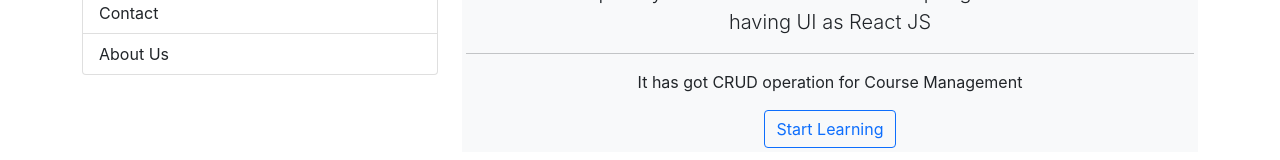
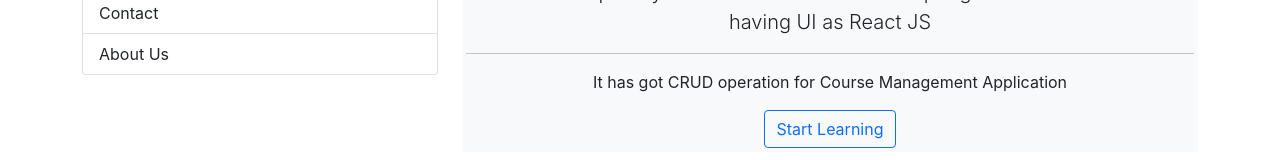
Before and after one commit to sumanshwetank/React-SpringRest-AWS-Devops, a React (Create React App) app in the folder springbootpractice/frontend/: page / in a window 1280 px wide. Shown: the part 261-421 px from the top of the page. Built offline with nearby package versions, Linux system fonts and the light colour scheme; the HTML template or start-up script is replaced by a standard one.

Commit message:
Update Home.js

```diff
--- a/springbootpractice/frontend/src/components/Home.js
+++ b/springbootpractice/frontend/src/components/Home.js
@@ -11,7 +11,7 @@ const Home = () => {
             <h1 className="display-6" style={{fontWeight:"bold",color:"brown"}}>Learning React JS with SpringBoot as Backend</h1>
             <p className="lead">This is developed by Shwetank Suman to learn Spring Boot Rest Web Service having UI as React JS</p>
             <hr className="my-3" />
-            <p>It has got CRUD operation for Course Management</p>
+            <p>It has got CRUD operation for Course Management Application</p>
             <Container>
                 <Button color="primary" outline> Start Learning</Button>
             </Container>
```
